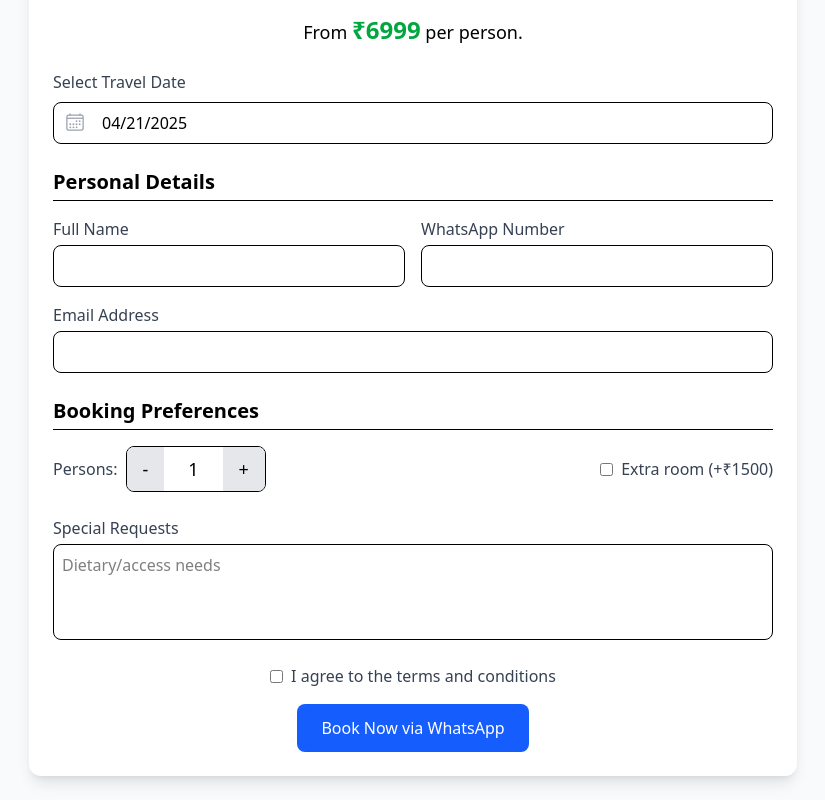
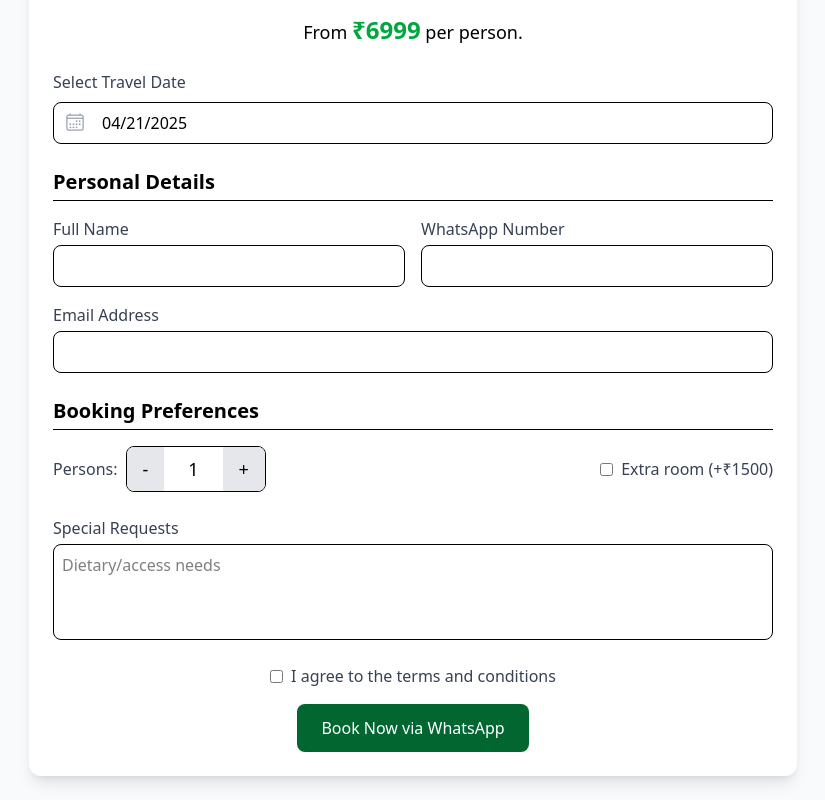
Before and after one commit to chandu-1417/meet-over-weekend, a React (Vite) app: page /#/booking-details/1 in a window 1280 px wide. Shown: the part 375-1175 px from the top of the page, without its empty margins (227-1052 px from the left). Built offline with nearby package versions, Linux system fonts and the light colour scheme.

Commit message:
Update : button color

```diff
--- a/src/Pages/BookingDetails.jsx
+++ b/src/Pages/BookingDetails.jsx
@@ -217,7 +217,7 @@ const BookingDetails = () => {
               <input type="checkbox" checked={formData.agreeTerms} onChange={e => handleChange('agreeTerms', e.target.checked)} className="mr-2" />
               <span className="text-gray-700">I agree to the terms and conditions</span>
             </label>
-            <button type="button" onClick={handleBookNow} className="w-full sm:w-auto px-6 py-3 bg-blue-600 text-white rounded-lg hover:bg-blue-700 disabled:opacity-50 transition">
+            <button type="button" onClick={handleBookNow} className="w-full sm:w-auto px-6 py-3 bg-green-800 text-white rounded-lg hover:bg-green-600 disabled:opacity-50 transition">
               Book Now via WhatsApp
             </button>
           </div>
```
